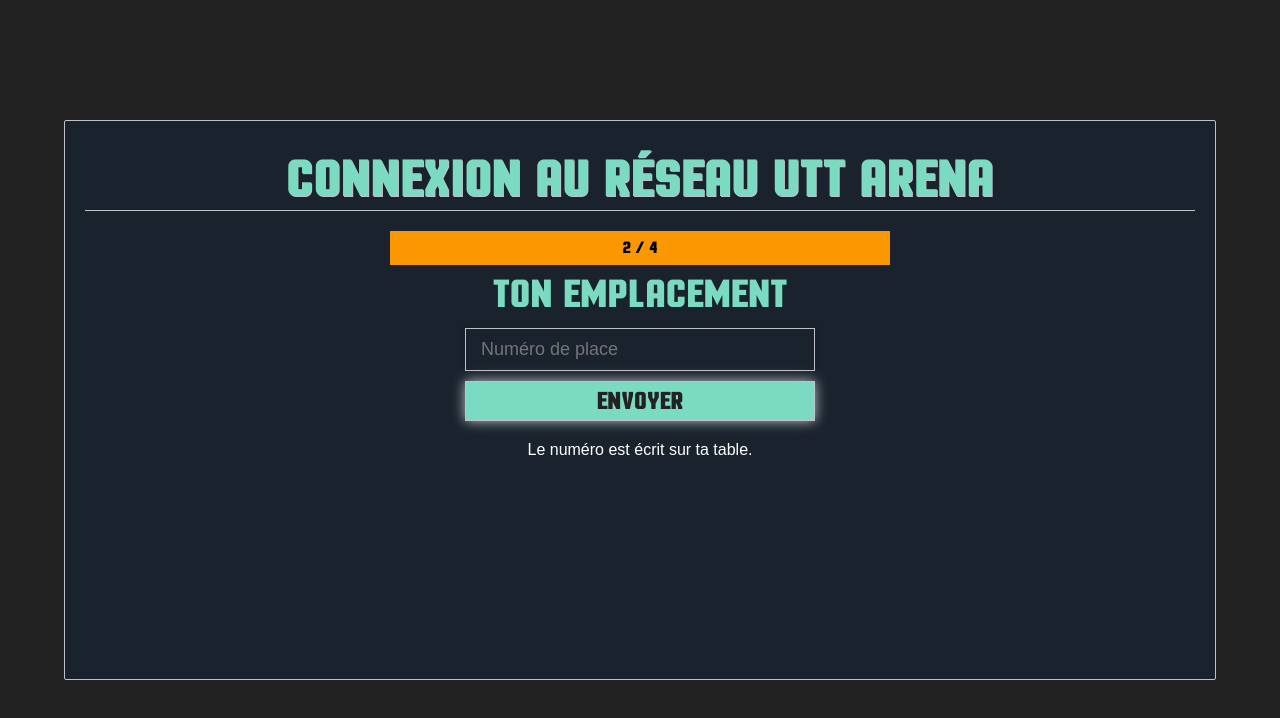
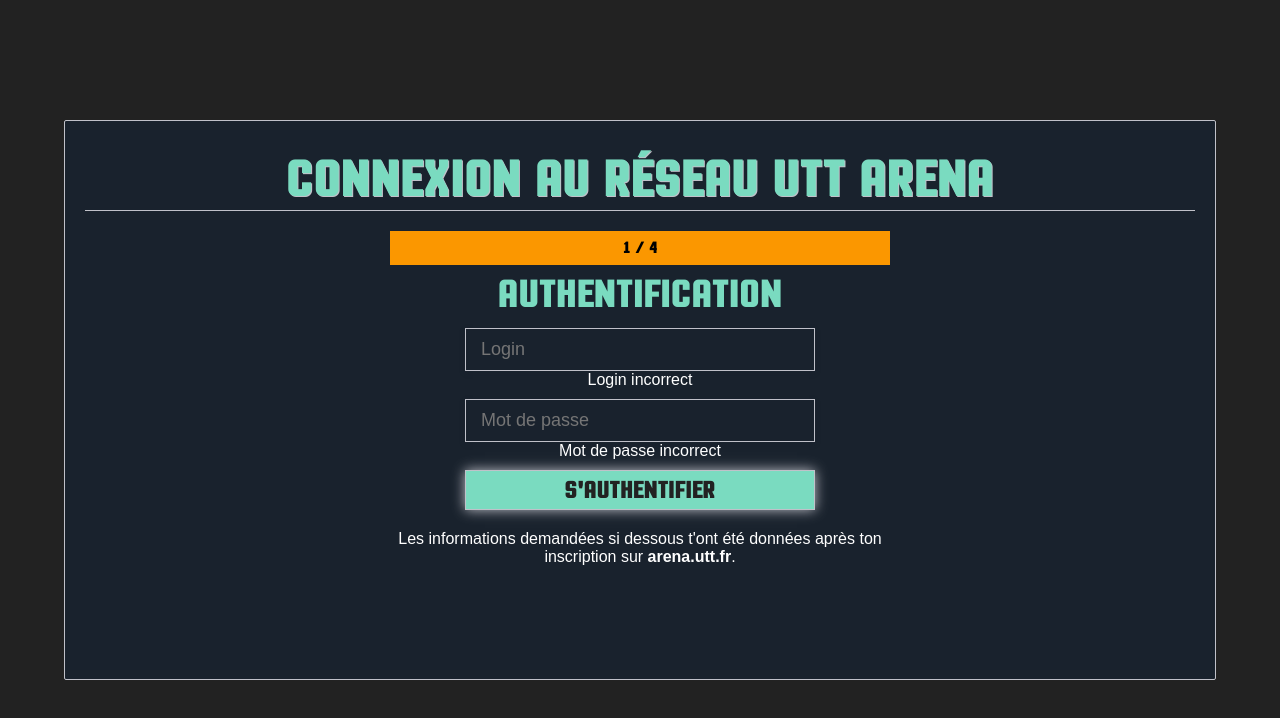
Before and after one commit to ungdev/UA-captive-portal, a Vue app: page / in a window 1280 px wide. Both pictures are taken after a click on the button "S'AUTHENTIFIER". Shown: the top 718 px of the page. Built offline with nearby package versions, Linux system fonts and the light colour scheme.

Commit message:
services created (without requests) + started forms validation + workflow items use services

```diff
--- a/package.json
+++ b/package.json
@@ -10,6 +10,7 @@
     "build": "node build/build.js"
   },
   "dependencies": {
+    "axios": "^0.16.2",
     "vue": "^2.5.2"
   },
   "devDependencies": {
--- a/src/app.css
+++ b/src/app.css
@@ -100,8 +100,15 @@
 /* forms */
 .center-form > * {
   margin-top: 10px;
+}
+
+.center-form .input-group > input {
   margin-right: auto;
   margin-left: auto;
+}
+
+.center-form .input-group > div {
+  text-align: center;
 }
 
 .center-form-container {
--- a/src/components/Login.vue
+++ b/src/components/Login.vue
@@ -3,10 +3,16 @@
     <h2 class="a-title a-title--blue center">Authentification</h2>
     <div class="center-form-container">
       <form class="center-form">
-        <input class="a-input" type="text" placeholder="Login" />
-        <input class="a-input" type="password" placeholder="Mot de passe" />
+        <div class="input-group">
+          <input v-model="login" class="a-input" type="text" placeholder="Login" />
+          <div v-if="submitted && !validateLogin">Login incorrect</div>
+        </div>
+        <div class="input-group">
+          <input v-model="password" class="a-input" type="password" placeholder="Mot de passe" />
+          <div v-if="submitted && !validatePassword">Mot de passe incorrect</div>
+        </div>
         <div class="center">
-          <button type="button" class="a-button a-button--blue" @click="login">s'authentifier</button>
+          <button type="button" class="a-button a-button--blue" @click="submitLogin">s'authentifier</button>
         </div>
       </form>
     </div>
@@ -17,11 +23,39 @@
 </template>
 
 <script>
+import AuthService from '../services/AuthService'
+
 export default {
   name: 'Login',
+  data: function() {
+    return {
+      login: '',
+      password: '',
+      submitted: false
+    }
+  },
+  computed: {
+    validateLogin: function() {
+      // validate login
+      return this.login.length > 0
+    },
+    validatePassword: function() {
+      // validate password
+      return this.password.length > 0
+    }
+  },
   methods: {
-    login: function() {
-      this.$emit('stepFinished')
+    submitLogin: function() {
+      this.submitted = true;
+      // send request only if form valid
+      if (this.validateLogin && this.validatePassword) {
+        AuthService.auth(this.login, this.password)
+        .then(res => {
+          console.log(res);
+          this.$emit('stepFinished');
+        })
+        .catch(err => console.error(err))
+      }
     }
   }
 }
--- a/src/components/MacAddress.vue
+++ b/src/components/MacAddress.vue
@@ -3,7 +3,10 @@
     <h2 class="a-title a-title--blue center">Ton adresse MAC</h2>
     <div class="center-form-container">
       <form class="center-form">
-        <input class="a-input" type="text" placeholder="Adresse MAC" />
+        <div class="input-group">
+          <input v-model="macAddress" class="a-input" type="text" placeholder="Adresse MAC" />
+          <div v-if="submitted && !validateMacAddress">Adresse MAC invalide</div>
+        </div>
         <div class="center">
           <button type="button" class="a-button a-button--blue" @click="sendMacAddress">envoyer</button>
         </div>
@@ -13,11 +16,33 @@
 </template>
 
 <script>
+import PlayerService from '../services/PlayerService'
+
 export default {
   name: 'MacAddress',
+  data: function() {
+    return {
+      submitted: false,
+      macAddress: ''
+    }
+  },
+  computed: {
+    validateMacAddress: function() {
+      return this.macAddress.length > 0
+    }
+  },
   methods: {
     sendMacAddress: function() {
-      this.$emit('stepFinished')
+      this.submitted = true;
+      // submit only if the mac address is valid
+      if (this.validateMacAddress) {
+        PlayerService.sendMacAddress(this.macAddress)
+        .then(res => {
+          console.log(res);
+          this.$emit('stepFinished')
+        })
+        .catch(err => console.log(err))
+      }
     }
   }
 }
--- a/src/components/PlaceNumber.vue
+++ /dev/null
@@ -1,27 +0,0 @@
-<template>
-  <div>
-    <h2 class="a-title a-title--blue center">Ton emplacement</h2>
-    <div class="center-form-container">
-      <form class="center-form">
-        <input class="a-input" type="text" placeholder="Numéro de place" />
-        <div class="center">
-          <button type="button" class="a-button a-button--blue" @click="sendPlaceNumber">envoyer</button>
-        </div>
-      </form>
-    </div>
-    <div class="help-message">
-      Le numéro est écrit sur ta table.
-    </div>
-  </div>
-</template>
-
-<script>
-export default {
-  name: 'PlaceNumber',
-  methods: {
-    sendPlaceNumber: function() {
-      this.$emit('stepFinished')
-    }
-  }
-}
-</script>
--- /dev/null
+++ b/src/components/Spot.vue
@@ -0,0 +1,52 @@
+<template>
+  <div>
+    <h2 class="a-title a-title--blue center">Ton emplacement</h2>
+    <div class="center-form-container">
+      <form class="center-form">
+        <div class="input-group">
+          <input v-model="spot" class="a-input" type="text" placeholder="Numéro de place" />
+          <div v-if="submitted && !validateSpot">Numéro de place incorrect</div>
+        </div>
+        <div class="center">
+          <button type="button" class="a-button a-button--blue" @click="sendSpot">envoyer</button>
+        </div>
+      </form>
+    </div>
+    <div class="help-message">
+      Le numéro est écrit sur ta table.
+    </div>
+  </div>
+</template>
+
+<script>
+import PlayerService from '../services/PlayerService'
+
+export default {
+  name: 'Spot',
+  data: function() {
+    return {
+      spot: '',
+      submitted: false
+    }
+  },
+  computed: {
+    validateSpot: function() {
+      return this.spot.length > 0
+    }
+  },
+  methods: {
+    sendSpot: function() {
+      this.submitted = true;
+      // send spot only if valid
+      if (this.validateSpot) {
+        PlayerService.sendSpot(this.spot)
+        .then(res => {
+          console.log(res);
+          this.$emit('stepFinished');
+        })
+        .catch(err => console.error(err))
+      }
+    }
+  }
+}
+</script>
--- a/src/components/Workflow.vue
+++ b/src/components/Workflow.vue
@@ -5,7 +5,7 @@
       <div class="workflow-item">
         <div class="step-number">{{ step }} / 4</div>
         <Login v-if="step === 1" v-on:stepFinished="incrementStep" />
-        <PlaceNumber v-if="step === 2" v-on:stepFinished="incrementStep" />
+        <Spot v-if="step === 2" v-on:stepFinished="incrementStep" />
         <MacAddress v-if="step === 3" v-on:stepFinished="incrementStep" />
         <SuccessfulConnection v-if="step === 4" />
       </div>
@@ -15,7 +15,7 @@
 
 <script>
 import Login from './Login'
-import PlaceNumber from './PlaceNumber'
+import Spot from './Spot'
 import MacAddress from './MacAddress'
 import SuccessfulConnection from './SuccessfulConnection'
 
@@ -23,7 +23,7 @@
   name: 'Workflow',
   components: {
     Login,
-    PlaceNumber,
+    Spot,
     MacAddress,
     SuccessfulConnection
   },
--- /dev/null
+++ b/src/services/AuthService.js
@@ -0,0 +1,20 @@
+import axios from 'axios'
+
+class AuthService {
+
+  /**
+   * Try to auth the user
+   * @param  {String} login
+   * @param  {String} password
+   * @return {Promise}
+   */
+  auth(login, password) {
+    console.log(`auth : ${login} & ${password}`)
+    return new Promise((resolve, reject) => {
+      resolve()
+    })
+  }
+
+}
+
+export default new AuthService()
--- /dev/null
+++ b/src/services/PlayerService.js
@@ -0,0 +1,31 @@
+import axios from 'axios'
+
+class PlayerService {
+
+  /**
+   * Set the player's mac address
+   * @param  {string} macAddress player's mac address
+   * @return {Promise}
+   */
+  sendMacAddress(macAddress) {
+    console.log(`send mac: ${macAddress}`)
+    return new Promise((resolve, reject) => {
+      resolve()
+    })
+  }
+
+  /**
+   * Set the player's spot
+   * @param  {string} spot
+   * @return {Promise}
+   */
+  sendSpot(spot) {
+    console.log(`send spot: ${spot}`)
+    return new Promise((resolve, reject) => {
+      resolve()
+    })
+  }
+
+}
+
+export default new PlayerService()
```
